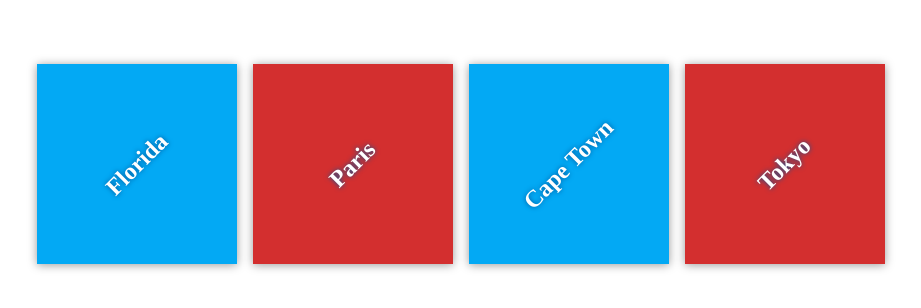
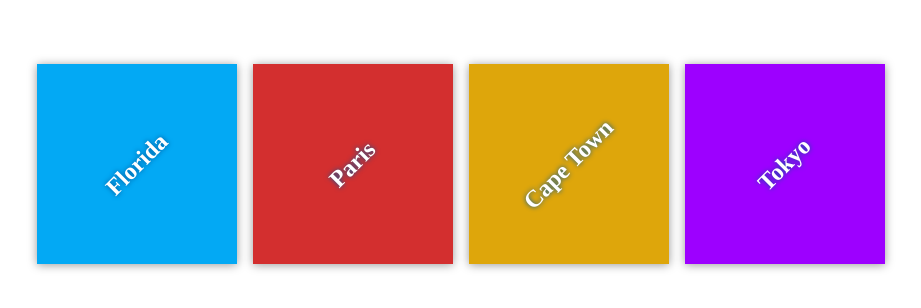
Before and after one commit to hhavemann/my-travel-plans, a plain HTML site: page index.html in a window 1280 px wide. Shown: the part 236-544 px from the top of the page, without its empty margins (179-1100 px from the left). Drawn offline with Linux system fonts and the light colour scheme.

Commit message:
Changed colour styles of new destinations.

```diff
--- a/css/app.css
+++ b/css/app.css
@@ -53,3 +53,11 @@ h2 {
 #paris {
     background-color: #d32f2f;
 }
+
+#capetown {
+    background-color: #dea60b;
+}
+
+#tokyo {
+    background-color: #9d00ff;
+}
--- a/index.html
+++ b/index.html
@@ -18,11 +18,11 @@
                 <h2>Paris</h2>
             </div>
 
-		    <div class="destination" id="florida">
+		    <div class="destination" id="capetown">
                 <h2>Cape Town</h2>
             </div>
 
-            <div class="destination" id="paris">
+            <div class="destination" id="tokyo">
                 <h2>Tokyo</h2>
             </div>
         </div>
```
